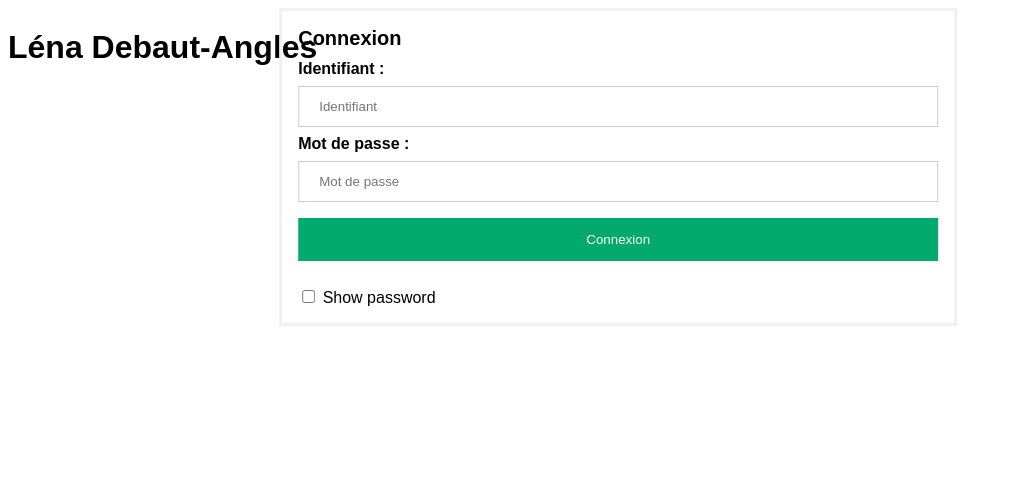
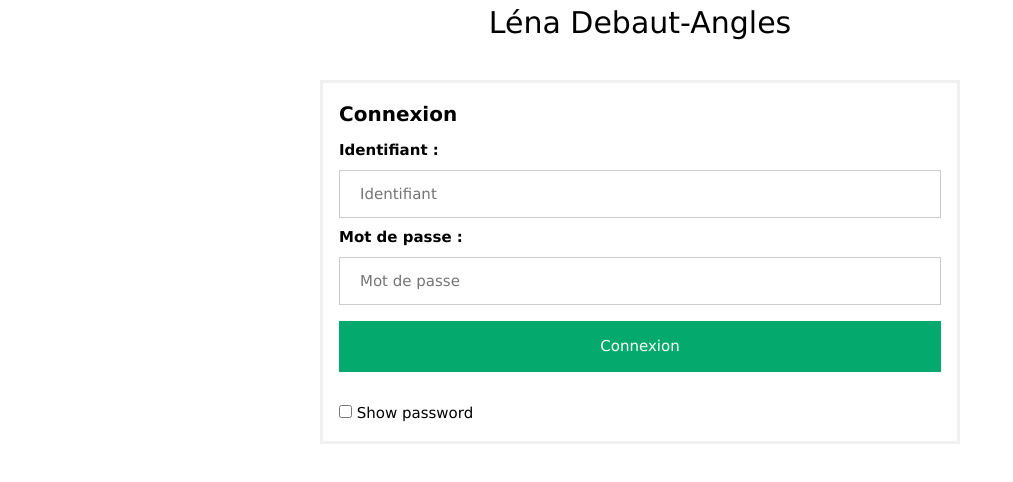
Before and after one commit to AlexMasset/lenadebautangles.github.io, a plain HTML site: page index.html in a window 1280 px wide. Shown: the whole page, without its empty margins (0-1013 px from the left). Drawn offline with nearby package versions, Linux system fonts and the light colour scheme.

Commit message:
Maj connexion

```diff
--- a/accueil.css
+++ b/accueil.css
@@ -3,16 +3,23 @@ body {font-family: Arial, Helvetica, sans-serif;}
 {
  color :firebrick;
 }
-h1 {
+.page_title {
+    font-size: 30px;
+    position:fixed;
+    width: 50%;
+    top: 0px;
+    left: 50%;
+    transform: translate(-50%);
     text-align: center;
-    position:fixed;
 }
 #connexion_part {
     border: 3px solid #f1f1f1;
     padding: 16px;
     width: 50%;
     position: fixed;
-    transform: translate(40%);
+    top: 10%;
+    left: 50%;
+    transform: translate(-50%);
 }
 .connexion_head {
     margin-bottom: 10px;
@@ -37,7 +44,7 @@ h1 {
     cursor: pointer;
 }
 
-#connexion_button :hover{
+#connexion_button:hover{
     opacity: 80%;
 }
 #connexion_part div *{
--- a/index.html
+++ b/index.html
@@ -4,13 +4,15 @@
         <!-- En-tête de la page-->
         <meta charset="utf-8", content = "width = width-device", initial-scale=1/>
         <link rel="stylesheet" href="accueil.css" />
+        <link rel="stylesheet" href="https://www.w3schools.com/w3css/4/w3.css">
         <title>Site de Léna</title>
     </head>
 
     <body>
-        <header>
-            <h1>Léna Debaut-Angles</h1>
-        </header>
+        <div class="page_title">
+            <label>Léna Debaut-Angles</label>
+        </div>
+        <br>
         <div id="connexion_part">
 
             <div class="connexion_head">
```
